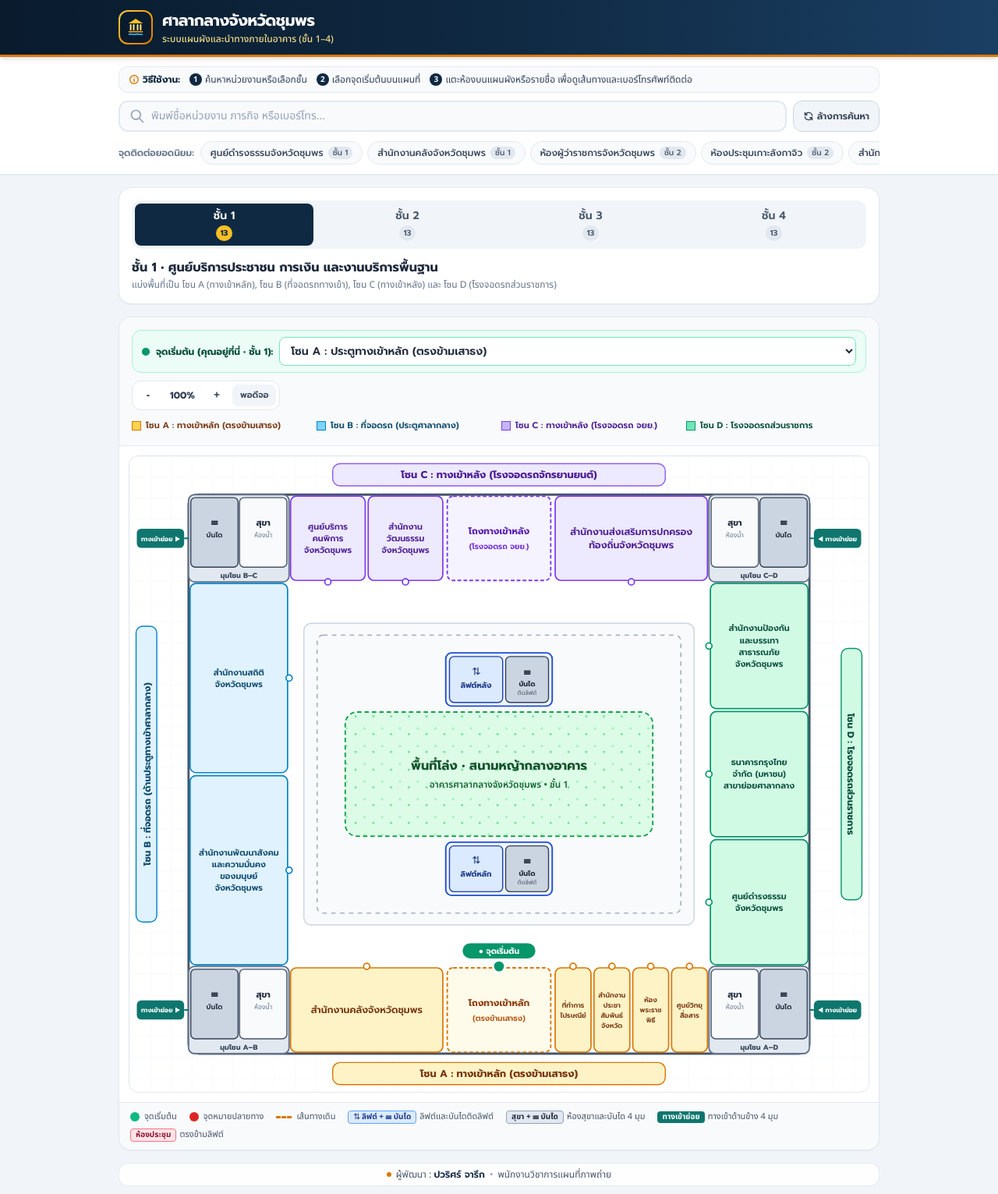
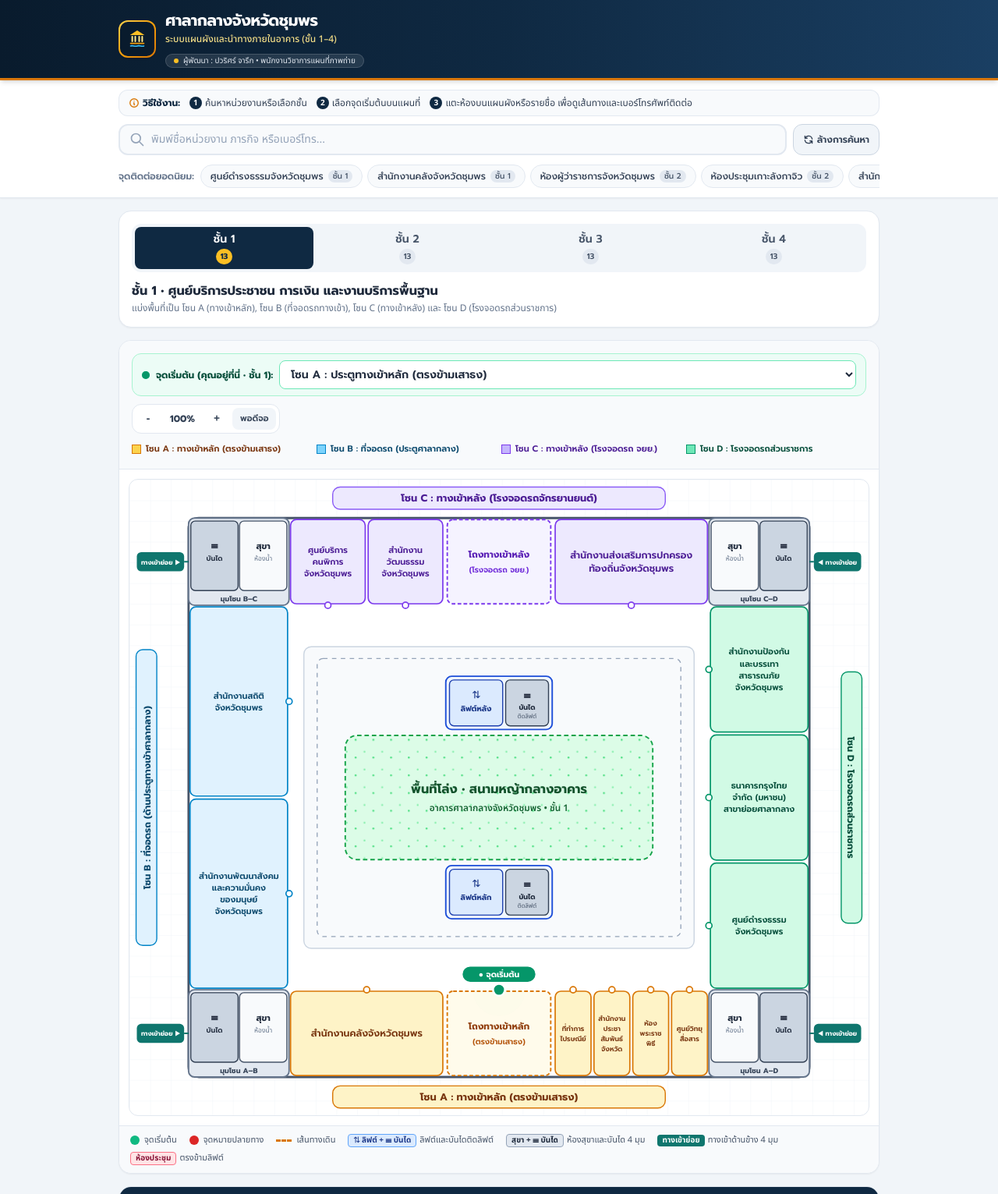
Before and after one commit to pawaritx27/pawaritx27.github.io, a plain HTML site: page index.html in a window 1280 px wide. Shown: the top 1531 px of the page at 78% size. Drawn offline with nearby package versions, Linux system fonts and the light colour scheme.

Commit message:
Update index.html

```diff
--- a/index.html
+++ b/index.html
@@ -83,7 +83,7 @@
 
   <header class="bg-gradient-to-r from-gov-navyDark via-gov-navy to-gov-navyLight text-white shadow-md border-b-[3px] border-gov-amber z-40">
     <div class="max-w-5xl mx-auto px-3.5 sm:px-6 py-2.5 sm:py-3 flex items-center gap-3">
-      <div class="w-10 h-10 sm:w-11 sm:h-11 rounded-xl bg-gradient-to-br from-amber-300 via-amber-500 to-amber-600 p-0.5 shrink-0 shadow">
+      <div class="w-11 h-11 sm:w-12 sm:h-12 rounded-xl bg-gradient-to-br from-amber-300 via-amber-500 to-amber-600 p-0.5 shrink-0 shadow">
         <div class="w-full h-full rounded-[10px] bg-gov-navyDark flex items-center justify-center">
           <svg class="w-6 h-6 sm:w-7 sm:h-7" viewBox="0 0 36 36" fill="none" xmlns="http://www.w3.org/2000/svg">
             <path d="M18 4L6 11.5H30L18 4Z" fill="#FBBF24"/>
@@ -103,6 +103,12 @@
         <p class="text-[11.5px] sm:text-xs text-amber-200/95 font-medium leading-tight mt-0.5">
           ระบบแผนผังและนำทางภายในอาคาร (ชั้น 1–4)
         </p>
+        <div class="mt-1.5">
+          <span class="inline-flex items-center gap-1.5 px-2.5 py-0.5 rounded-full bg-white/10 border border-white/15 text-[9.5px] sm:text-[10px] text-slate-200 leading-tight">
+            <span class="w-1.5 h-1.5 rounded-full bg-amber-400 shrink-0"></span>
+            <span>ผู้พัฒนา : ปวริศร์ จารึก • พนักงานวิชาการแผนที่ภาพถ่าย</span>
+          </span>
+        </div>
       </div>
     </div>
   </header>
@@ -235,15 +241,6 @@
         <span class="inline-flex items-center gap-1"><span class="px-1.5 py-0.2 rounded bg-rose-100 text-rose-900 border border-rose-400 font-bold text-[10px]">ห้องประชุม</span> ตรงข้ามลิฟต์</span>
       </div>
     </section>
-
-    <div class="flex items-center justify-center px-3 py-1.5 rounded-xl bg-white/90 border border-slate-200/90 shadow-2xs text-[10.5px] sm:text-xs text-slate-600 text-center">
-      <span class="inline-flex flex-wrap items-center justify-center gap-x-1.5 gap-y-0.5">
-        <span class="w-1.5 h-1.5 rounded-full bg-gov-amber shrink-0"></span>
-        <span>ผู้พัฒนา : <b class="font-display font-semibold text-gov-navy">ปวริศร์ จารึก</b></span>
-        <span class="text-slate-400">•</span>
-        <span>พนักงานวิชาการแผนที่ภาพถ่าย</span>
-      </span>
-    </div>
 
     <section id="navigationCard" class="hidden bg-white rounded-2xl border-2 border-gov-amber shadow-md overflow-hidden"></section>
 
```
